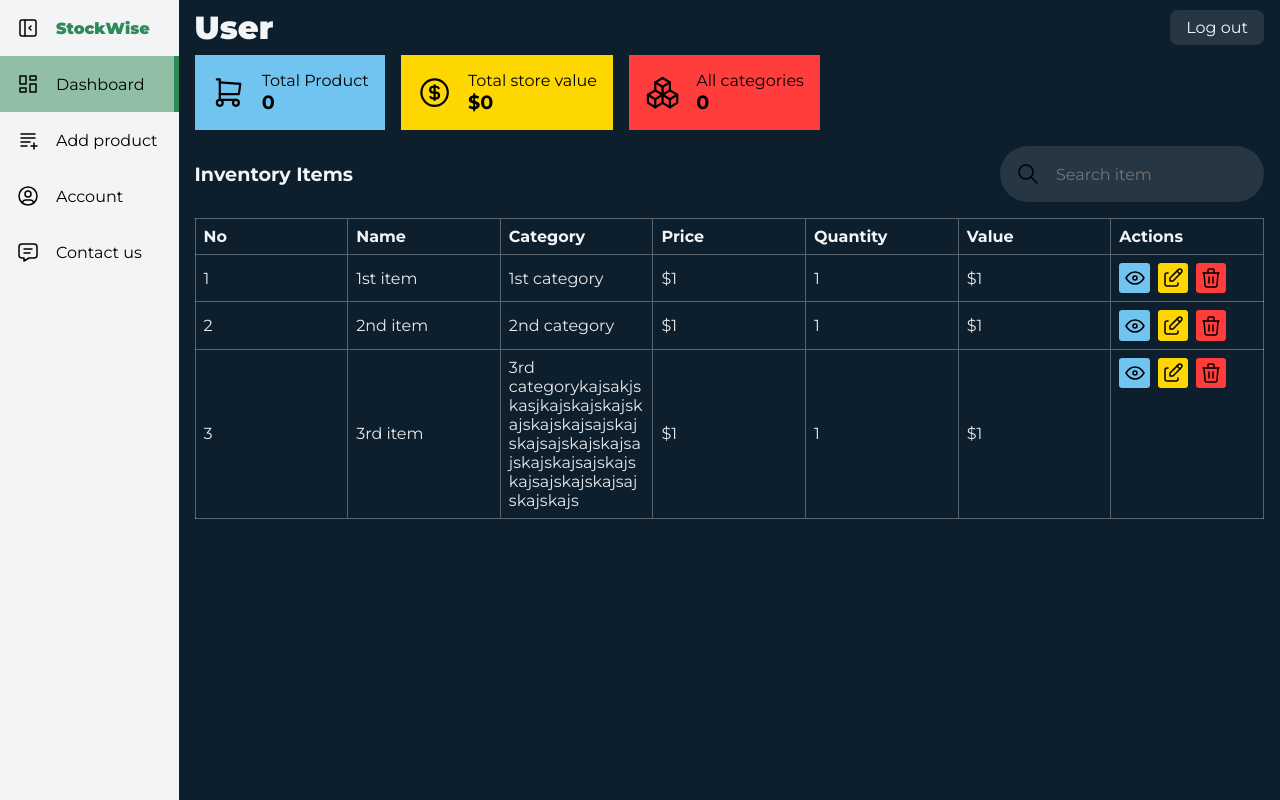
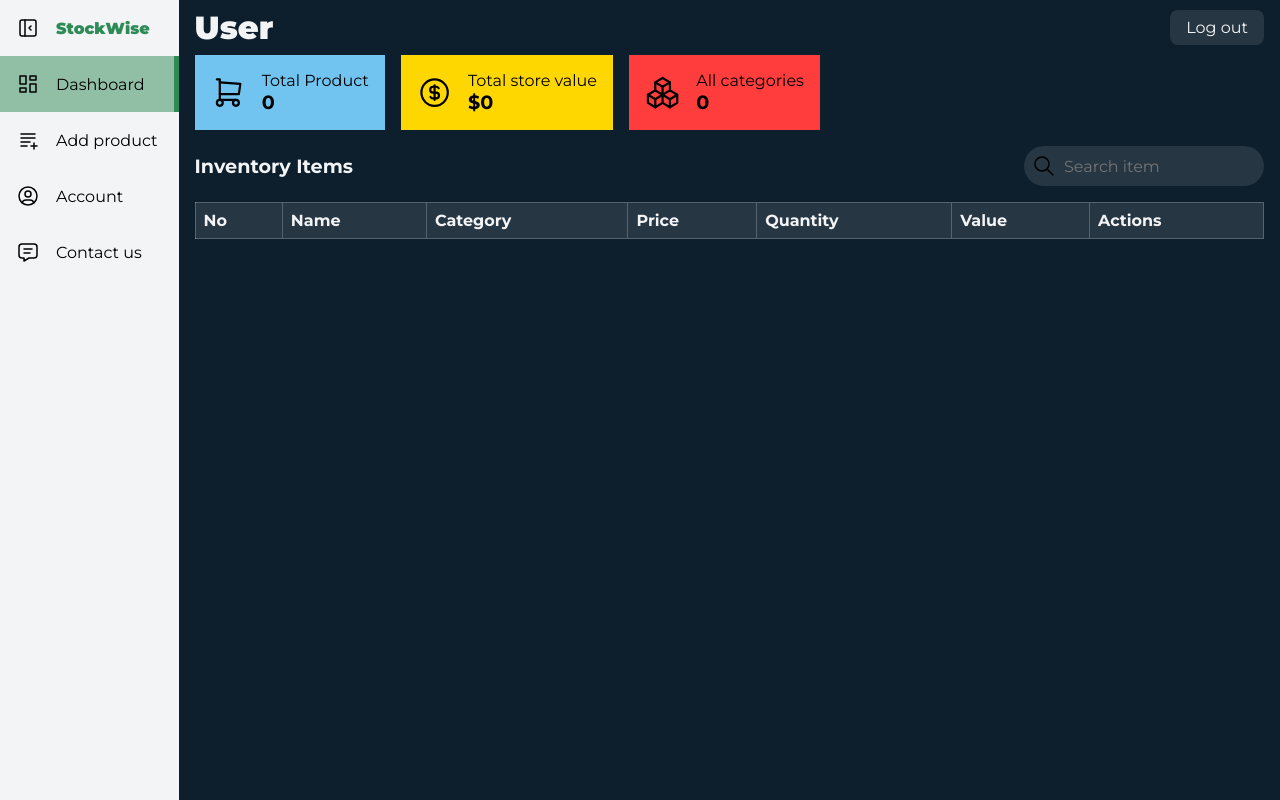
Before and after one commit to jihadable/stockwise, a React (Vite) app: page / in a window 1280 px wide. Built offline with nearby package versions, Linux system fonts and the light colour scheme.

Commit message:
add new product page

```diff
--- a/src/Router.tsx
+++ b/src/Router.tsx
@@ -8,6 +8,10 @@ export default function Router(){
 
     if (!localStorage.getItem("navbar")){
         localStorage.setItem("navbar", JSON.stringify(true))
+    }
+
+    if (!localStorage.getItem("items")){
+        localStorage.setItem("items", JSON.stringify([]))
     }
 
     return (
--- a/src/components/InventoryItems.tsx
+++ b/src/components/InventoryItems.tsx
@@ -1,35 +1,28 @@
-import { ReactElement } from "react";
+import { ReactElement, useEffect, useState } from "react";
 import "../style/InventoryItems.css"
 
 export default function InventoryItems(): ReactElement {
 
-    const items = [
-        {
-            id: 1,
-            name: "1st item",
-            category: "1st category",
-            price: "$1",
-            quantity: 1,
-            value: "$1",
-        },
-        {
-            id: 2,
-            name: "2nd item",
-            category: "2nd category",
-            price: "$1",
-            quantity: 1,
-            value: "$1",
-        },
-        {
-            id: 3,
-            name: "3rd item",
-            category: "3rd categorykajsakjskasjkajskajskajskajskajskajsajskajskajsajskajskajsajskajskajsajskajskajsajskajskajsajskajskajs",
-            // kajsakjskasjkajskajskajskajskajskajsajskajskajsajskajskajsajskajskajsajskajskajsajskajskajsajskajskajs
-            price: "$1",
-            quantity: 1,
-            value: "$1",
+    type item = {
+        id: number,
+        name: string,
+        category: string,
+        price: number,
+        quantity: number,
+        desc: string
+    }
+
+    const [items, setItems] = useState(JSON.parse(localStorage.getItem("items")!).reverse())
+
+    useEffect(() => {
+        localStorage.setItem("items", JSON.stringify(items))
+    }, [items])
+
+    const handleDelete = (id: number):void => {
+        if (confirm("Are You sure to delete this item?")){
+            setItems((items: item[]) => items.filter((object: item) => object.id !== id))
         }
-    ]
+    }
 
     return (
         <section className="inventory-items">
@@ -61,15 +54,15 @@ export default function InventoryItems(): ReactElement {
                     </thead>
                     <tbody>
                         {
-                            items.map((item, index) => {
+                            items.map((item: item, index: number) => {
                                 return (
                                     <tr key={index}>
-                                        <td>{item.id}</td>
+                                        <td>{index + 1}</td>
                                         <td>{item.name}</td>
                                         <td>{item.category}</td>
-                                        <td>{item.price}</td>
+                                        <td>${item.price}</td>
                                         <td>{item.quantity}</td>
-                                        <td>{item.value}</td>
+                                        <td>${item.price * item.quantity}</td>
                                         <td className="actions">
                                             <div className="detail" title="Detail">
                                                 <svg xmlns="http://www.w3.org/2000/svg" className="icon icon-tabler icon-tabler-eye" width="24" height="24" viewBox="0 0 24 24" strokeWidth="1.5" stroke="currentColor" fill="none" strokeLinecap="round" strokeLinejoin="round">
@@ -86,7 +79,7 @@ export default function InventoryItems(): ReactElement {
                                                     <path d="M16 5l3 3"></path>
                                                 </svg>
                                             </div>
-                                            <div className="delete" title="Delete">
+                                            <div className="delete" title="Delete" onClick={() => handleDelete(item.id)}>
                                                 <svg xmlns="http://www.w3.org/2000/svg" className="icon icon-tabler icon-tabler-trash" width="24" height="24" viewBox="0 0 24 24" strokeWidth="1.5" stroke="currentColor" fill="none" strokeLinecap="round" strokeLinejoin="round">
                                                     <path stroke="none" d="M0 0h24v24H0z" fill="none"></path>
                                                     <path d="M4 7l16 0"></path>
--- a/src/pages/AddProduct.tsx
+++ b/src/pages/AddProduct.tsx
@@ -1,13 +1,74 @@
-import { ReactElement } from "react";
+import { ReactElement, useEffect, useState } from "react";
 import Navbar from "../components/Navbar";
 import Header from "../components/Header";
 import "../style/AddProduct.css"
 
 export default function AddProduct(): ReactElement{
+
+    type item = {
+        id: number,
+        name: string,
+        category: string,
+        price: number,
+        quantity: number,
+        desc: string
+    }
+
+    const [items, setItems] = useState(JSON.parse(localStorage.getItem("items")!))
+
+    useEffect(() => {
+        localStorage.setItem("items", JSON.stringify(items))
+        console.log(items)
+    }, [items])
+
+    const [
+        [name, setName],
+        [category, setCategory],
+        [price, setPrice],
+        [quantity, setQuantity],
+        [desc, setDesc]
+    ] = [
+        useState(""),
+        useState(""),
+        useState(""),
+        useState(""),
+        useState("")
+    ]
+    const handleSubmit = (e: any):void => {
+        e.preventDefault()
+
+        if (name === "" || category === "" || price === "" || quantity === "" || desc === ""){
+            alert("Please enter the empty field form")
+            return
+        }
+
+        const newItem = {id: items.length+1 ,name, category, price, quantity, desc}
+
+        setItems((items: item[]) => [...items, newItem])
+        setName("")
+        setCategory("")
+        setPrice("")
+        setQuantity("")
+        setDesc("")
+    }
+
     return (
         <div className="add-product">
             <Navbar page="Add product" />
-            <Header />
+            <div className="content">
+                <Header />
+                <div className="add-new-product">
+                    <form onSubmit={handleSubmit}>
+                        <div className="form-header">Add new product</div>
+                        <input type="text" placeholder="Product name" onChange={(e) => setName(e.target.value)} />
+                        <input type="text" placeholder="Product category" onChange={(e) => setCategory(e.target.value)} />
+                        <input type="number" min={0} placeholder="Product price" onChange={(e) => setPrice(e.target.value)} />
+                        <input type="number" min={1} placeholder="Product quantity" onChange={(e) => setQuantity(e.target.value)} />
+                        <textarea rows={7} placeholder="Product description" onChange={(e) => setDesc(e.target.value)}></textarea>
+                        <button type="submit">Save product</button>
+                    </form>
+                </div>
+            </div>
         </div>
     )
 }
--- a/src/style/Account.css
+++ b/src/style/Account.css
@@ -10,6 +10,7 @@
         display: flex;
         flex-direction: column;
         padding: 0 1rem;
+        overflow-y: auto;
 
         .user-info{
             display: flex;
@@ -64,6 +65,11 @@
                     border-radius: .5rem;
                     background-color: rgb(255,255,255,.1);
                     color: var(--white);
+                    transition: all .2s;
+
+                    &:hover{
+                        background-color: rgb(255,255,255,.2);
+                    }
                 }
             }
         }
@@ -76,6 +82,7 @@
             height: 125%;
 
             .user-info{
+                margin-top: 2rem;
                 flex-direction: column;
 
                 .img{
--- a/src/style/AddProduct.css
+++ b/src/style/AddProduct.css
@@ -1,6 +1,68 @@
+@import url("./index.css");
+@import url("../../node_modules/react-quill/dist/quill.snow.css");
+
 .add-product{
     width: 100%;
     height: 100vh;
     display: flex;
-    gap: 1rem;
+
+    .content{
+        width: 100%;
+        display: flex;
+        flex-direction: column;
+        padding: 0 1rem;
+        overflow-y: auto;
+
+        .add-new-product{
+            display: flex;
+            width: 50%;
+
+            & form{
+                width: 100%;
+                display: flex;
+                flex-direction: column;
+                gap: 1rem;
+                color: var(--white);
+
+                .form-header{
+                    font-size: 1.4rem;
+                    font-weight: 700;
+                }
+
+                & input, & textarea, & button{
+                    padding: 1rem;
+                    font-size: 1rem;
+                    border: none;
+                    outline: none;
+                    resize: none;
+                    border-radius: .5rem;
+                    color: var(--white);
+                    background-color: rgb(255,255,255,.1);
+                }
+
+                & button{
+                    width: fit-content;
+                    cursor: pointer;
+                    transition: all .2s;
+
+                    &:hover{
+                        background-color: rgb(255,255,255,.2);
+                    }
+                }
+            }
+        }
+    }
 }
+
+@media screen and (max-width: 480px) {
+    .add-product{
+        .content{
+            height: 125%;
+
+            .add-new-product{
+                margin-top: 2rem;
+                width: 100%;
+            }
+        }
+    }
+}
--- a/src/style/Contact.css
+++ b/src/style/Contact.css
@@ -10,6 +10,7 @@
         display: flex;
         flex-direction: column;
         padding: 0 1rem;
+        overflow-y: auto;
 
         .contact-container{
             width: 100%;
@@ -101,7 +102,7 @@
         .content{
             padding-left: 1rem;
             padding-right: 1rem;
-            height: 120%;
+            height: 125%;
 
             .contact-container{
                 margin-top: 2rem;
--- a/src/style/Dashboard.css
+++ b/src/style/Dashboard.css
@@ -6,7 +6,7 @@
     .content{
         width: 100%;
         height: 100vh;
-        /* overflow-y: hidden; */
+        overflow-y: auto;
         display: flex;
         flex-direction: column;
         padding: 0 1rem;
--- a/src/style/InventoryItems.css
+++ b/src/style/InventoryItems.css
@@ -5,7 +5,6 @@
     display: flex;
     flex-direction: column;
     width: 100%;
-    overflow-y: hidden;
 
     .header{
         display: flex;
@@ -22,8 +21,8 @@
         .search{
             display: flex;
             align-items: center;
-            padding: 1rem;
-            gap: 1rem;
+            padding: .5rem;
+            gap: .5rem;
             border-radius: 5rem;
             background-color: rgb(255,255,255,.1);
 
@@ -59,28 +58,31 @@
         margin-top: 1rem;
         display: flex;
         padding-bottom: 1rem;
-        overflow-y: auto;
+        /* overflow-y: auto;
 
         &::-webkit-scrollbar{
             display: none;
-        }
+        } */
 
         & table{
             width: 100%;
             border-collapse: collapse;
-            border-spacing: 0;
-            table-layout: fixed;
 
             & td{
                 padding: 0.5rem;
-                word-wrap: break-word;
                 border-right: 1px solid rgb(255,255,255,.3);
                 color: rgb(255,255,255,.9);
+                max-width: 250px;
+                width: auto;
+                overflow: hidden;
+                text-overflow: ellipsis;
+                white-space: nowrap;
             }
 
             & thead{
                 & tr{
                     border: 1px solid rgb(255,255,255,.3);
+                    background-color: rgb(255,255,255,.1);
 
                     & td{
                         font-weight: 700;
```
